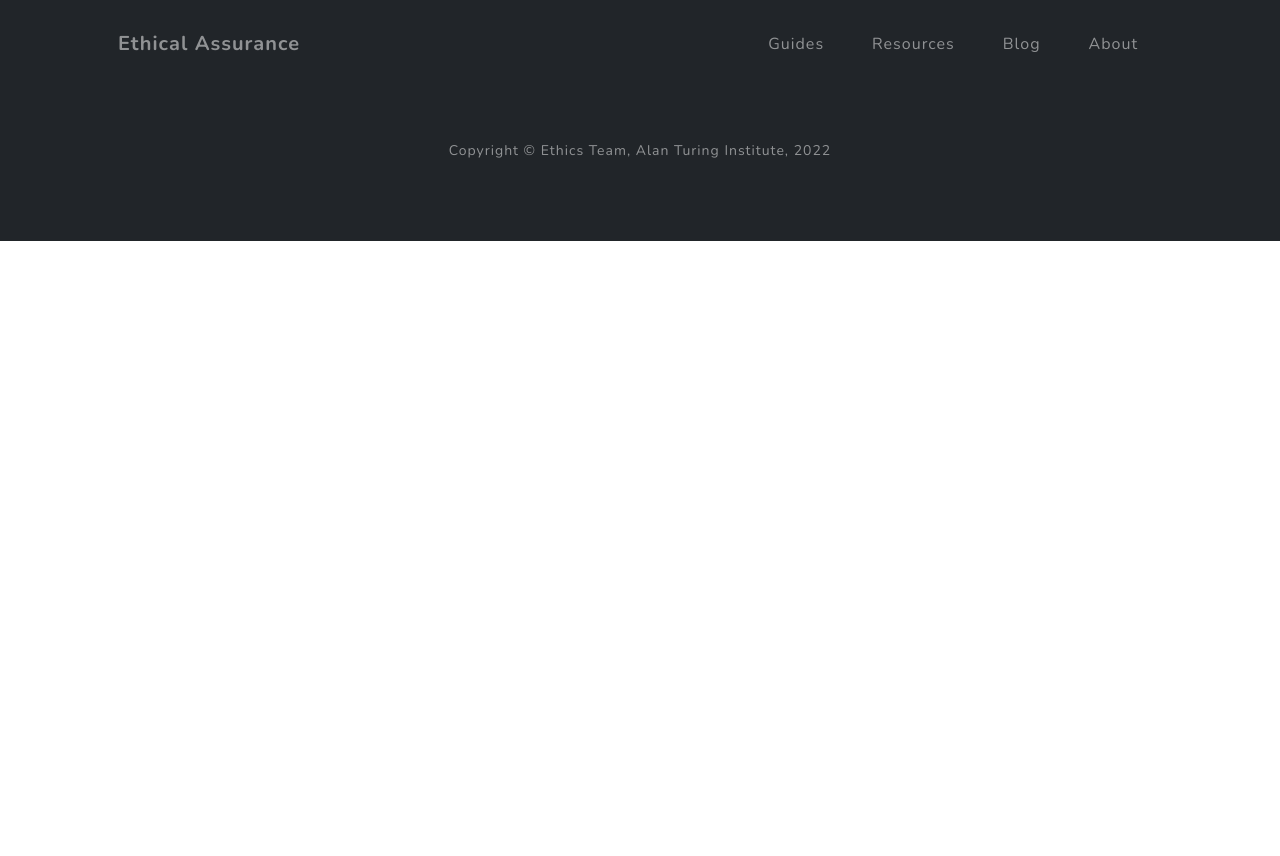
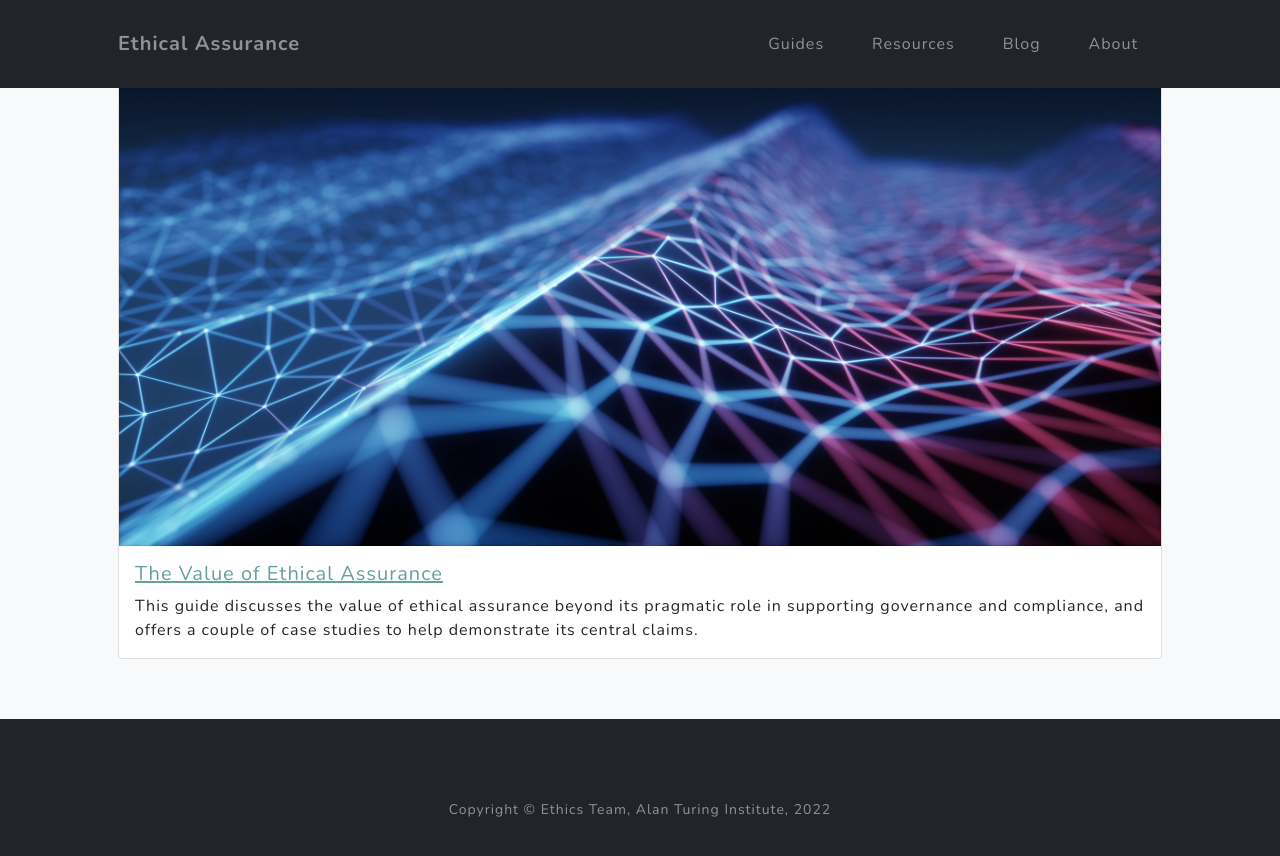
Before and after one commit to chrisdburr/ethical_assurance, a Jekyll site: the page built from guides.md, in a window 1280 px wide and 900 px high, scrolled down 1358 px. Shown: the top 856 px of the window. Built offline with Jekyll 4.4.1, drawn with Linux system fonts in a browser that asks for light colours; a script that is not in the unit is left out; before the commit the page ends 1599 px from its top, so only the background shows below that; some of the changed lines change nothing that is shown.

Commit message:
publish post

```diff
--- a/_guides/the-value-of-ethical-assurance.md
+++ b/_guides/the-value-of-ethical-assurance.md
@@ -1,67 +1,114 @@
 ---
-title: The value of ethical assurance
-excerpt: This guide explains why ethical assurance is important by looking at the challenges associated with regulating or governing the design, development, and deployment of data-driven technologies or AI.
+title: The Value of Ethical Assurance
+author: chris
+excerpt: "This guide discusses the value of ethical assurance beyond its pragmatic role in supporting governance and compliance, and offers a couple of case studies to help demonstrate its central claims."
 image_path: /assets/img/landscape.jpeg
-published: false
+published: true
 ---
 
-In safety critical domains, such as aviation or healthcare, various procedures and tools exist to help project managers or decision-makers assess or evaluate whether a system is, for example, safe to operate or compliant with existing regulation. Some tools help manufacturers implement technical standards or design constraints (e.g., fire safety requirements). Others help auditors identify whether an organisation has carried out business lawfully (e.g., compliance checks).
+In safety critical domains, such as aviation or healthcare, a wide variety of procedures and tools exist to help project managers or decision-makers assess and evaluate whether a system is, for example, safe to operate or compliant with existing regulation.
+Some of these tools help manufacturers implement technical standards or design constraints (e.g., fire safety requirements). Others help auditors identify whether an organisation has carried out business lawfully (e.g., compliance checks).
+
 One of these methods is _argument-based assurance_.
 
-Argument-based assurance is a process for constructing an argument and supporting evidence for how a particular goal has been obtained (e.g. the safety or reliability of a product).
-The outcome of this process is an {% glossary assurance case %}, which is a structured representation of the argument and evidence. For example, the following assurance case focuses on safety of a control system {% cite theassurancecaseworkinggroup2018 %}:
+As we saw in our [first guide](what-is-ethical-assurance.md), argument-based assurance is a methodology for constructing a structured case to demonstrate and justify how a particular goal has been obtained (e.g. the safety or reliability of a product).
+The outcome of this process is an {% glossary assurance case %}, which is a structured representation of the argument and evidence.
+For example, the following assurance case focuses on safety of a control system {% cite theassurancecaseworkinggroup2018 %}:
 
 <img class="post-img" src="/assets/img/gsn.png" />
 
-This example shows a general form of an assurance case, with a lot of details removed.
+This example shows a general form of an assurance case[^gsn], with a lot of details removed.
 However, you can see that there is a clear goal at the top level of the case, towards which the lower-level claims are oriented.
 The goal relates to the safety of a control system, and the lower-level claims are intended to provide assurance that the control system is "acceptably safe to operate".
 
-The process of building an assurance case can be time-consuming, but there are many benefits of carrying out the associated steps:
+[^gsn]: This particular assurance case uses the goal-structuring notation (GSN) community standard {% cite theassurancecaseworkinggroup2018 %}.
 
-- Initial project planning for an assurance case provides an opportunity to anticipate and pre-empt potential risks and adverse impacts associated with the project.
-- These preliminary risk or impact assessments can assist internal reflection and deliberation within a project team by providing a systematic and structured means for evaluating how the development of a system or product may impact different groups of users of other affected stakeholders.
-- Provisional reflective work can support subsequent mechanisms and processes of documentation (or, reporting) to ensure accountability (e.g. audits, compliance).
-- Transparency can further build trust and confidence by promoting the adoption of best practices within and between industries or sectors (e.g. standards for warranted evidence) and help integrate shared practices into project lifecycles and connected value chains.
+The process of building an assurance case can be time-consuming, but there are many benefits of carrying out the associated steps.
 
-The above arguments set out what may be understood as _pragmatic_ or _instrumental_ arguments for the importance and value of reliable forms of assurance.
+> info "Benefits of Assurance Cases"
+> - Initial project planning for an assurance case provides an opportunity to anticipate and pre-empt potential risks and adverse impacts associated with the project.
+> - These preliminary risk or impact assessments can assist internal reflection and deliberation within a project team by providing a systematic and structured means for evaluating how the development of a system or product may impact different groups of users of other affected stakeholders.
+> - Provisional reflective work can support subsequent mechanisms and processes of documentation (or, reporting) to ensure accountability (e.g. audits, compliance).
+> - Transparency can further build trust and confidence by promoting the adoption of best practices within and between industries or sectors (e.g. standards for warranted evidence) and help integrate shared practices into project lifecycles and connected value chains.
+
+These items set out what may be understood as _pragmatic_ or _instrumental_ arguments for the importance and value of reliable forms of assurance.
 However, we are interested in _ethical_ assurance specifically.
-Therefore, our arguments ought to go beyond appeal to merely pragmatic considerations.
+Therefore, our arguments ought to include but also go beyond the appeal to merely pragmatic considerations.
 
-This does not mean that the above claims have no bearing on ethical issues.
-To the contrary, careful reflection on impact and risks could include an assessment into whether an automated decision-making system used in hiring would discriminate against certain groups of individuals.
-However, ethical assurance is grounded in a commitment to inclusive dialogue and engagement with respect to the determination of relevant values and principles.
+## Ethical Value
+Ethical assurance is grounded in a commitment to inclusive dialogue and engagement with respect to the determination of relevant values and principles.
+This is achieved through the participation and engagement of stakeholders and affected users in key stages of a [project's lifecycle](the-project-lifecycle.md).
 
-What this means is that the task of deciding on and defining the relevant goal(s) to which an assurance case is oriented is something that ought to be carried out with the participation of affected users and stakeholders.
-A couple of illustrative examples can help explain this point.
+The value of this participatory method is, again, about more than compliance with legal requirements (e.g., to avoid discriminatory harm).
+Rather, it is about adopting a more responsible approach to the design, development, and deployment of data-driven technologies by identifying how such systems give rise to opportunities and risks, which impact upon individuals and groups of people in myriad ways.
+To put it another way, the initial benefit of developing a system that the project team identify may not be seen as a benefit to all, and in some cases may lead to negative consequences that were not anticipated.
+Therefore, robust engagement and participation can help ensure that a project and the resulting system supports a wide variety of goals—underpinned by consideration and awareness of key ethical values.
+
+A couple of illustrative examples can help explain these points further.
 
 ### Example 1: Explainable AI in Healthcare
 
-The processes by which an AI is developed to produce some behaviour (or, "make a decision") can be challenging to interpret and explain.
-However, AI is also capable of supporting the assessment and diagnosis of various health issues.
-While the systems being developed may be highly accurate for certain groups of patients, a key ethical principle of healthcare upheld by medical professionals is the support of informed consent.
-In short, informed consent requires that any patient who is asked to consent to a medical procedure or intervention does so on the basis of a sufficient level of understanding (i.e., they are suitably "informed").
-For an AI system to support the ethical principle of respect for informed consent, therefore, requires an awareness and understanding of what healthcare staff and patient groups take to be an appropriate explanation for how some system reached a decision.
-While some patients may be happy with accepting or trusting the recommendations of a black-box AI system on faith alone, this is unlikely to be suitable assurance for all.
+<img class="post-img" src="/assets/img/participatory-design.png" />
+
+The processes by which an AI system operates can be challenging to interpret and explain.
+In cases where no explanation for the behaviour of a system are necessary, this may poses no real cocnern.
+However, AI is also capable of supporting the assessment and diagnosis of various health issues, and in healthcare there is a need to support a key ethical value of *informed consent*.
+In short, when a patient is required to consent to some intervention (e.g., an operation or prescription), the healthcare professional has a responsibility to ensure that the patient is informed about the reasons behind the recommendation.
+
+There are many reasons why such a value exists, including *respect for the autonomy* of patients and their right to make decisions about their health, and the *mitigation of risks* involving the inherent uncertainty of healthcare.
+While this second point may appear, at first glance, to be simply a matter of healthcare systems minimising their legal liability, it is in fact closely interwoven with the first value.
+
+Patients vary in terms of the level of risk they are willing to accept.
+While some patients will be highly risk averse, others may be happy to trial experimental new procedures or medications in the hope that it improves their health.
+The level of risk that a patient is willing to accept will, invariably, depend on a number of factors, including their personality and their level of understanding about the medical intervention being considered.
+
+This is why informed consent is such an important ethical value in medicine, and is also why explainable AI is an absolute necessity in healthcare.
+
+At present, the data-driven technologies being developed and used in medicine and healthcare—whether for use in radiology, drug discovery, or triage and assessment—can vary widely in their level of accuracy for certain groups of patients.
+As such, if a technology is used to support the decision-making of healthcare professionals, it's behaviour needs to be interpretable and explainable.
+While some patients may be happy with accepting or trusting the recommendations of a black-box AI system on faith alone, this is unlikely to be the case for all.
+
+Here, then, the existence of an assurance case that is oriented towards the goal of explainability has value beyond compliance with legal or regulatory considerations.
+It also has ethical value in supporting the _autonomy of patients_ by making informed decisions about their health and well-being.
 
 ### Example 2: Automating Recommendations for City Infrastructure Planning
+Techniques such as machine learning excel in pattern recognition tasks involving large-scale datasets.
+For example, finding trending patterns on social media or predicting patterns of consumer spending habits.
+This capacity for pattern recognition can be used in conjunction with ranking and sorting algorithms to generate automated recommendations to influence or support a wide-range of decisions.
 
-Where techniques such as machine learning excel is in the recognition of patterns in large-scale datasets.
-For example, finding trending patterns on social media or predicting patterns of consumer spending habits.
-This capacity for pattern recognition can be used to generate recommendations for a wide variety of decisions, ranging from what film to watch on Netflix to where the best route would be for a new transport link.
-However, the generation of recommendations by algorithmic systems such as these, first requires a project team to agree on what they are trying to improve.
-In the case of Netflix, this may be user engagement and satisfaction.
-In the case of city planning decisions, it may be reduced congestion.
-In the former case, a poor recommendation may not cause any significant harm—just a wasted evening watching a terrible film!
-But in the latter case, the extent of harm can go beyond loss of economic productivity.
-What if, say, the choice by the developers to train a machine learning algorithm to predict the best routes for a new transport link, based on the ability to ease congestion, overlooked the already poor and degrading transport infrastructure relied upon by carers and stay-at-home-parents in the outskirts of a city.
+> list "Example Objectives of Recommendation Systems"
+> 1. **Media Streaming**: to recommend media, such as movies or music that a user is likely to enjoy (e.g., Netflix or Spotify).
+> 2. **Social Media**: to sort and display posts to a user that is likely to maximise their engagement (e.g., Twitter, Facebook)
+> 3. **E-Commerce**: to advertise products to a user that are to generate revenue (e.g. Amazon, Google Ads)
+> 4. **Navigation System**: to offer several routes to the user, which optimise relevant factors (e.g., shortest distance, avoidance of tollls)
+> 5. **Decision Support Systems**: to augment a user's intelligence by recommending a course of action (e.g., healthcare assessment)
+
+The final example in the above list is fairly generic.
+So, let's make it more specific.
+
+Let's consider the case of a city planner who is tasked with reducing congestion by choosing where to prioritise the development of traffic infrastrcture upgrades. What are the ethical values associated with this project?
+
+Obviously, a bad decision will have economic impacts on the city (e.g., wasted public resources, increased pollution from idling engines). This economic value has ethical significance, but is not the full picture.
+
+What if, say, the developers chose to train a machine learning algorithm to predict the best routes for a new transport link, based on the objective of 'easing congestion'?
+The manner in which this objective is specified could lead to a policy being selected that increases social inequality.
+For instance, the goal of 'reduced congestion' is likely to focus on busy routes into the centre of the city to the neglect of already poor and degrading transport infrastructure on the outskirts of the city.
+However, these latter routes are more likely to be relied upon by carers and stay-at-home-parents who move between residential boroughs or districts, rather than using commuter lines.
+
+This is not just a hypothetical scenario.
+It is an issue that affects many cities and belies a hidden gender bias due to the fact that women are more likely to be stay-at-home parents or carers (e.g., for elderly parents).[^hidden]
+[^hidden]: This example, and many others, is detailed further in the book, 'Invisible women: exposing data bias in a world designed for men' by Caroline Criado Perez {% cite criadoperez2020 %}
+
 The algorithm may perform very well, but the decision to follow recommendation may end up implementing biased policy that could marginalise vulnerable communities that are not well served by existing transportation.
 
-In the first of these examples, the key ethical issue was the need to ensure sufficient explainability from AI systems.
-In the second, the example indicates how algorithmic systems can end up creating biased outcomes even when they are working as expected.
-Both examples emphasise that ensuring the responsible and ethical design, development, and deployment of a data-driven technology demands more than a consideration of its technical properties.
-Rather, it requires careful reflection and deliberation, in partnership with affected individuals, about the properties of the system when situated within the intended operating environment.
+As such, the example also indicates how algorithmic systems can end up creating biased outcomes even when they are working as expected, but optimised for a goal that is poorly aligned with key ethical values (e.g., social justice).
 
-...
+* * *
 
-- This preparatory work can facilitate transparent communication between developers and affected stakeholders, helping to build trust
+The above cases help to demonstrate how argument-based assurance can support ethical values.
+However, these are just two examples based on specific principles—there are many more ethical values and principles that are relevant to the design, development, and deployment of a data-driven technologies.
+
+Identifying these values and principles, and weaving them into a clear normative goal for an ethical assurance case requires careful reflection and deliberation, in partnership with affected individuals and stakeholders.
+In subsequent guides, we will look at how certain properties of a project or system need to be established to be confident that ethical goals have been obtained.
+
+<h3>Footnotes</h3>
```
